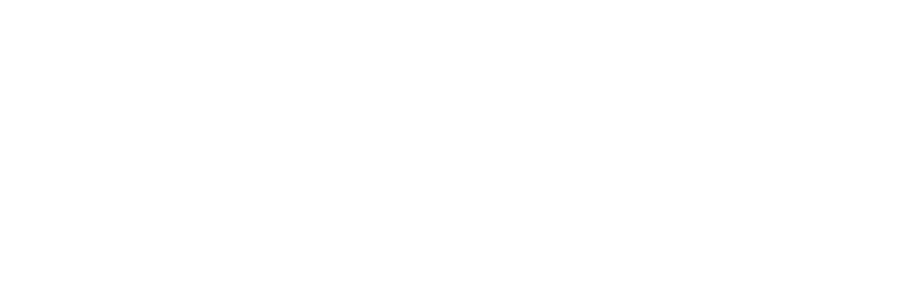
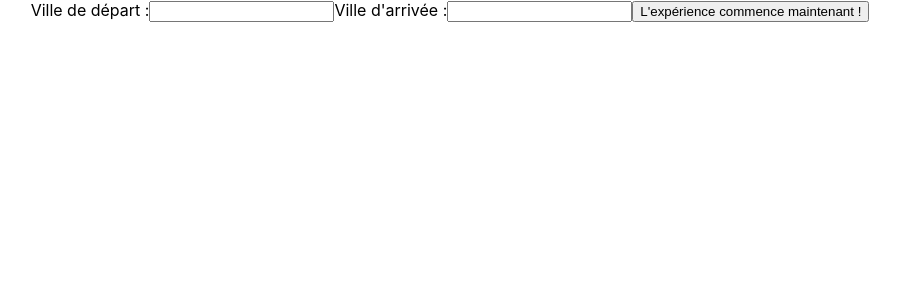
Before and after one commit to Justine810/Voyage-Canap-, a React (Create React App) app: page / in a window 1280 px wide. Shown: the top 300 px of the page, without its empty margins (190-1090 px from the left). Built offline with nearby package versions, Linux system fonts and the light colour scheme.

Commit message:
Coordonnées GPS des deux villes dans un tableau

```diff
--- a/src/App.js
+++ b/src/App.js
@@ -1,9 +1,11 @@
 import React from 'react';
+import GPSFromInputs from './Components/GPSFromInputs'
 import './App.css';
 
 function App() {
   return (
     <div className="App">
+      <GPSFromInputs />
     </div>
   );
 }
--- /dev/null
+++ b/src/Components/GPSFromInputs.jsx
@@ -0,0 +1,58 @@
+import React, { useState, useEffect } from 'react';
+import axios from 'axios';
+
+const GPSFromInputs = () => {
+    const [inputCoordonates, setInputCoordinates] = useState([])
+    const [fromValue, setFromValue] = useState("")
+    const [toValue, setToValue] = useState("")
+
+    const handleChangeFrom = (e) => {
+        setFromValue(e.target.value)
+    }
+
+    const handleChangeTo = (e) => {
+        setToValue(e.target.value)
+    }
+
+    useEffect(() => {
+        console.log('====================================');
+        console.log(inputCoordonates);
+        console.log('====================================');
+    }, [inputCoordonates])
+
+    const handleSubmit = () => {
+        const tempCoords = [];
+        axios.get(`https://api.opencagedata.com/geocode/v1/json?q=${encodeURI(fromValue)}&key=6e943d5bc7094a9ab1fa380b2273065a&pretty=1`)
+            .then((res) => {
+                //console.log(res.data.results[0].geometry);
+                tempCoords.push(res.data.results[0].geometry)
+            })
+            .then(() => {
+                axios.get(`https://api.opencagedata.com/geocode/v1/json?q=${encodeURI(toValue)}&key=6e943d5bc7094a9ab1fa380b2273065a&pretty=1`)
+                .then((res) => {
+                    //console.log(res.data.results[0].geometry);
+                    tempCoords.push(res.data.results[0].geometry)
+                })
+                .then(() => {
+                    setInputCoordinates(tempCoords)
+                });
+        });
+    };
+
+
+    return (
+        <form onSubmit={handleSubmit}>
+            <label>
+                Ville de départ :
+                <input type="text" value={fromValue} onChange={handleChangeFrom} />
+            </label>
+            <label>
+                Ville d'arrivée :
+                <input type="text" value={toValue} onChange={handleChangeTo} />
+            </label>
+            <input type="button" value="L'expérience commence maintenant !" onClick={handleSubmit} />
+      </form>
+    );
+}
+
+export default GPSFromInputs;
```
Also changed, not shown: 1 other file (tests, documents, lock files or other folders).
